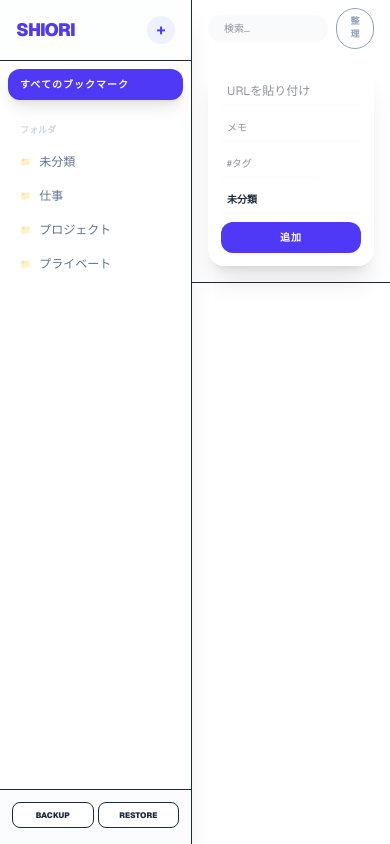
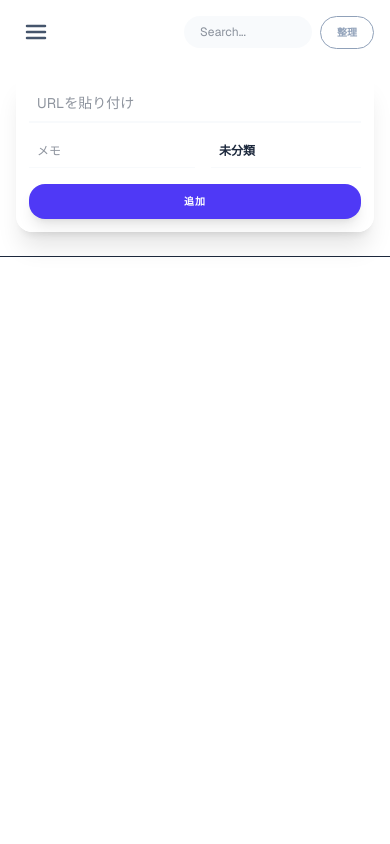
Before and after one commit to Krola37/Shiori, a Next.js app: page / in a window 390 px wide. Built offline with nearby package versions, Linux system fonts and the light colour scheme.

Commit message:
Update page.js

```diff
--- a/app/page.js
+++ b/app/page.js
@@ -1,7 +1,7 @@
 "use client";
 import { useState, useEffect, useRef, useMemo } from "react";
 
-export default function ShioriResponsiveExplorer() {
+export default function ShioriSidebarExplorer() {
   const [bookmarks, setBookmarks] = useState([]);
   const [folders, setFolders] = useState(["未分類", "仕事", "プロジェクト", "プライベート"]);
   const [expandedFolders, setExpandedFolders] = useState(["すべて"]);
@@ -16,12 +16,16 @@ export default function ShioriResponsiveExplorer() {
   const [contextMenu, setContextMenu] = useState(null);
   const [isEditMode, setIsEditMode] = useState(false);
   const [selectedIds, setSelectedIds] = useState([]);
-  const [editingBookmark, setEditingBookmark] = useState(null);
   const [gridCols, setGridCols] = useState(6);
   const [sortType, setSortType] = useState("date");
+  const [isSidebarOpen, setIsSidebarOpen] = useState(true); // サイドバーの状態
   const fileInputRef = useRef(null);
 
+  // 画面サイズに応じて初期の開閉状態を決定
   useEffect(() => {
+    if (window.innerWidth < 768) {
+      setIsSidebarOpen(false);
+    }
     const savedB = localStorage.getItem("shiori-data");
     const savedF = localStorage.getItem("shiori-folders");
     if (savedB) setBookmarks(JSON.parse(savedB));
@@ -52,7 +56,7 @@ export default function ShioriResponsiveExplorer() {
       try {
         const data = JSON.parse(event.target.result);
         if (data.bookmarks && data.folders) {
-          if (confirm("現在のデータが上書きされます。よろしいですか？")) {
+          if (confirm("データを上書きしますか？")) {
             setBookmarks(data.bookmarks);
             setFolders(data.folders);
             alert("復元完了。");
@@ -96,34 +100,39 @@ export default function ShioriResponsiveExplorer() {
   return (
     <div className="flex h-screen overflow-hidden bg-slate-50 text-slate-800 font-sans antialiased text-left" onClick={() => { setContextMenu(null); setShowSuggest(false); }}>
 
-      {/* 1. Sidebar: スマホでは少し幅を狭める設定 */}
-      <aside className="w-48 md:w-64 border-r bg-white flex flex-col shrink-0 shadow-xl z-50">
-        <div className="p-4 md:p-6 border-b flex justify-between items-center bg-slate-50/30">
-          <h1 className="text-lg md:text-xl font-black text-indigo-600 tracking-tighter cursor-pointer" onClick={() => setSelectedFolder("すべて")}>SHIORI</h1>
-          <button onClick={(e) => { e.stopPropagation(); const n = prompt("名?"); if(n && !folders.includes(n)) setFolders([...folders, n]); }} className="w-7 h-7 md:w-8 md:h-8 rounded-full bg-indigo-50 text-indigo-600 flex items-center justify-center hover:bg-indigo-600 hover:text-white transition-all font-bold">+</button>
+      {/* スマホ用背景オーバーレイ */}
+      {isSidebarOpen && (
+        <div className="fixed inset-0 bg-slate-900/20 backdrop-blur-sm z-[60] md:hidden" onClick={() => setIsSidebarOpen(false)} />
+      )}
+
+      {/* 1. Sidebar: 開閉アニメーション付 */}
+      <aside className={`fixed md:relative h-full border-r bg-white flex flex-col shrink-0 shadow-xl z-[70] transition-all duration-300 ease-in-out ${isSidebarOpen ? "w-64 translate-x-0" : "w-0 -translate-x-full md:translate-x-0 md:w-0 overflow-hidden border-none"}`}>
+        <div className="p-6 border-b flex justify-between items-center bg-slate-50/30 min-w-[256px]">
+          <h1 className="text-xl font-black text-indigo-600 tracking-tighter cursor-pointer" onClick={() => setSelectedFolder("すべて")}>SHIORI</h1>
+          <button onClick={(e) => { e.stopPropagation(); const n = prompt("フォルダ名?"); if(n && !folders.includes(n)) setFolders([...folders, n]); }} className="w-8 h-8 rounded-full bg-indigo-50 text-indigo-600 flex items-center justify-center hover:bg-indigo-600 hover:text-white transition-all font-bold">+</button>
         </div>
-        <div className="flex-1 overflow-y-auto p-2 md:p-4 space-y-0.5">
-          <div onClick={() => setSelectedFolder("すべて")} className={`px-3 md:px-4 py-2 rounded-xl cursor-pointer text-[10px] md:text-xs font-black uppercase tracking-widest ${selectedFolder === "すべて" ? "bg-indigo-600 text-white shadow-lg" : "text-slate-400 hover:bg-slate-50"}`}>すべてのブックマーク</div>
-          <div className="mt-6 md:mt-8 px-3 md:px-4 mb-2 md:mb-3 text-[9px] md:text-[10px] font-black text-slate-300 uppercase">フォルダ</div>
+        <div className="flex-1 overflow-y-auto p-4 space-y-0.5 min-w-[256px]">
+          <div onClick={() => { setSelectedFolder("すべて"); if(window.innerWidth < 768) setIsSidebarOpen(false); }} className={`px-4 py-2 rounded-xl cursor-pointer text-xs font-black uppercase tracking-widest ${selectedFolder === "すべて" ? "bg-indigo-600 text-white shadow-lg" : "text-slate-400 hover:bg-slate-50"}`}>すべてのブックマーク</div>
+          <div className="mt-8 px-4 mb-3 text-[10px] font-black text-slate-300 uppercase">フォルダ</div>
           {folders.map(f => {
             const level = f.split("/").length - 1;
             const isHidden = f.split("/").slice(0, -1).some(p => !expandedFolders.includes(f.substring(0, f.indexOf(p) + p.length)));
             if (isHidden) return null;
             return (
-              <div key={f} onClick={() => setSelectedFolder(f)} onContextMenu={(e) => { e.preventDefault(); e.stopPropagation(); setContextMenu({x: e.pageX, y: e.pageY, item: f, type: 'folder'}); }}
-                   className={`px-3 md:px-4 py-2 rounded-xl cursor-pointer text-xs md:text-sm flex items-center gap-2 md:gap-3 transition-all ${selectedFolder === f ? "bg-indigo-50 text-indigo-600 font-bold" : "text-slate-500 hover:bg-slate-50"}`}
-                   style={{ marginLeft: `${level * 0.8}rem`, borderLeft: level > 0 ? '1px solid #e2e8f0' : 'none' }}>
-                <span onClick={e => { e.stopPropagation(); setExpandedFolders(p => p.includes(f) ? p.filter(x => x !== f) : [...p, f]); }} className="opacity-40 font-mono text-[9px] cursor-pointer">{folders.some(c => c.startsWith(f + "/")) ? (expandedFolders.includes(f) ? "▼" : "▶") : (level > 0 ? "└" : "📁")}</span>
+              <div key={f} onClick={() => { setSelectedFolder(f); if(window.innerWidth < 768) setIsSidebarOpen(false); }}
+                   onContextMenu={(e) => { e.preventDefault(); e.stopPropagation(); setContextMenu({x: e.pageX, y: e.pageY, item: f, type: 'folder'}); }}
+                   className={`px-4 py-2.5 rounded-xl cursor-pointer text-sm flex items-center gap-3 transition-all ${selectedFolder === f ? "bg-indigo-50 text-indigo-600 font-bold" : "text-slate-500 hover:bg-slate-50"}`}
+                   style={{ marginLeft: `${level * 1.2}rem`, borderLeft: level > 0 ? '1px solid #e2e8f0' : 'none' }}>
+                <span onClick={e => { e.stopPropagation(); setExpandedFolders(p => p.includes(f) ? p.filter(x => x !== f) : [...p, f]); }} className="opacity-40 font-mono text-[10px] cursor-pointer">{folders.some(c => c.startsWith(f + "/")) ? (expandedFolders.includes(f) ? "▼" : "▶") : (level > 0 ? "└" : "📁")}</span>
                 <span className="truncate flex-1">{f.split("/").pop()}</span>
               </div>
             );
           })}
         </div>
-        {/* Backup Area */}
-        <div className="p-3 md:p-4 border-t bg-slate-50/50 space-y-1 md:space-y-2">
-          <div className="flex gap-1 md:gap-2">
-            <button onClick={exportBackup} className="flex-1 py-1.5 md:py-2 rounded-lg bg-white border text-[8px] md:text-[9px] font-black uppercase hover:bg-indigo-50 transition-all">Backup</button>
-            <button onClick={() => fileInputRef.current.click()} className="flex-1 py-1.5 md:py-2 rounded-lg bg-white border text-[8px] md:text-[9px] font-black uppercase hover:bg-indigo-50 transition-all">Restore</button>
+        <div className="p-4 border-t bg-slate-50/50 space-y-2 min-w-[256px]">
+          <div className="flex gap-2">
+            <button onClick={exportBackup} className="flex-1 py-2 rounded-lg bg-white border text-[9px] font-black uppercase hover:bg-indigo-50 transition-all shadow-sm">Backup</button>
+            <button onClick={() => fileInputRef.current.click()} className="flex-1 py-2 rounded-lg bg-white border text-[9px] font-black uppercase hover:bg-indigo-50 transition-all shadow-sm">Restore</button>
           </div>
           <input type="file" ref={fileInputRef} onChange={importBackup} accept=".json" className="hidden" />
         </div>
@@ -132,53 +141,61 @@ export default function ShioriResponsiveExplorer() {
       {/* 2. Main Area */}
       <div className="flex-1 flex flex-col min-w-0 bg-white relative">
         <div className="sticky top-0 z-40 bg-white/70 backdrop-blur-2xl border-b px-4 md:px-8">
-          <header className="h-14 md:h-16 flex items-center justify-between gap-4">
-            <div className="hidden sm:block text-[10px] font-black text-slate-400 uppercase tracking-widest truncate">{selectedFolder.replace(/\//g, " / ")}</div>
+          <header className="h-16 flex items-center justify-between gap-4">
+            <div className="flex items-center gap-4">
+              {/* ハンバーガーメニューボタン */}
+              <button onClick={() => setIsSidebarOpen(!isSidebarOpen)} className="p-2 hover:bg-slate-100 rounded-xl transition-all">
+                <svg width="24" height="24" viewBox="0 0 24 24" fill="none" stroke="currentColor" strokeWidth="2.5" strokeLinecap="round" strokeLinejoin="round" className="text-slate-600">
+                  <line x1="3" y1="12" x2="21" y2="12"></line>
+                  <line x1="3" y1="6" x2="21" y2="6"></line>
+                  <line x1="3" y1="18" x2="21" y2="18"></line>
+                </svg>
+              </button>
+              <div className="hidden sm:block text-[10px] font-black text-slate-400 uppercase tracking-widest truncate max-w-[200px]">{selectedFolder.replace(/\//g, " / ")}</div>
+            </div>
+
             <div className="flex-1 flex gap-2 md:gap-6 items-center justify-end">
-              <div className="hidden md:flex items-center gap-3">
-                <span className="text-[10px] font-black text-slate-400">列数</span>
+              <div className="hidden lg:flex items-center gap-3">
+                <span className="text-[10px] font-black text-slate-400 uppercase">Grid</span>
                 <input type="range" min="1" max="10" value={gridCols} onChange={e => setGridCols(parseInt(e.target.value))} className="w-24 accent-indigo-600 h-1 bg-slate-100 rounded-lg appearance-none cursor-pointer" />
               </div>
-              <input type="text" placeholder="検索..." value={searchQuery} onChange={e => setSearchQuery(e.target.value)} className="bg-slate-100/50 px-4 md:px-5 py-1.5 md:py-2 rounded-full text-[10px] md:text-xs outline-none flex-1 max-w-[120px] md:max-w-[200px] focus:ring-2 ring-indigo-200" />
-              <button onClick={() => {setIsEditMode(!isEditMode); setSelectedIds([]);}} className={`text-[9px] md:text-[10px] font-black px-3 md:px-4 py-1.5 md:py-2 rounded-full border transition-all ${isEditMode ? "bg-red-500 text-white border-red-500" : "text-slate-400"}`}>整理</button>
+              <input type="text" placeholder="Search..." value={searchQuery} onChange={e => setSearchQuery(e.target.value)} className="bg-slate-100/50 px-4 md:px-5 py-2 rounded-full text-xs outline-none w-32 md:w-48 focus:ring-2 ring-indigo-200" />
+              <button onClick={() => {setIsEditMode(!isEditMode); setSelectedIds([]);}} className={`text-[10px] font-black px-4 py-2 rounded-full border transition-all ${isEditMode ? "bg-red-500 text-white border-red-500" : "text-slate-400 hover:border-indigo-400"}`}>整理</button>
             </div>
           </header>
 
           {!isEditMode ? (
-            <div className="pb-4 md:pb-6 pt-2">
-              <form onSubmit={handleAddBookmark} className="max-w-5xl mx-auto flex flex-col gap-2 md:gap-3 bg-white/80 p-3 md:p-5 rounded-2xl md:rounded-[2.5rem] shadow-xl border border-white backdrop-blur-md">
-                <input type="url" placeholder="URLを貼り付け" value={url} onChange={e => setUrl(e.target.value)} className="w-full p-1.5 border-b border-slate-50 text-xs md:text-sm outline-none focus:border-indigo-400" required disabled={isFetching} />
-                <div className="flex flex-wrap md:flex-nowrap gap-2 md:gap-4 relative">
-                  <input type="text" placeholder="メモ" value={memo} onChange={e => setMemo(e.target.value)} className="flex-1 min-w-[120px] p-1.5 text-[10px] md:text-xs border-b border-slate-50 outline-none" />
-                  <input type="text" placeholder="#タグ" value={tags} onChange={e => setTags(e.target.value)} className="w-24 md:w-32 p-1.5 text-[10px] md:text-xs border-b border-slate-50 outline-none" />
-                  <div className="relative flex-1 min-w-[120px]">
-                    <input type="text" placeholder="保存先..." value={targetFolder} onFocus={() => setShowSuggest(true)} onChange={e => setTargetFolder(e.target.value)} className="w-full p-1.5 text-[10px] md:text-xs border-b border-slate-50 outline-none font-bold" />
+            <div className="pb-6 pt-2">
+              <form onSubmit={handleAddBookmark} className="max-w-5xl mx-auto flex flex-col gap-3 bg-white/80 p-3 md:p-5 rounded-2xl md:rounded-[2.5rem] shadow-xl border border-white backdrop-blur-md">
+                <input type="url" placeholder="URLを貼り付け" value={url} onChange={e => setUrl(e.target.value)} className="w-full p-2 border-b-2 border-slate-50 text-sm outline-none focus:border-indigo-400" required disabled={isFetching} />
+                <div className="flex flex-wrap md:flex-nowrap gap-4 relative">
+                  <input type="text" placeholder="メモ" value={memo} onChange={e => setMemo(e.target.value)} className="flex-1 min-w-[150px] p-2 text-xs border-b border-slate-50 outline-none" />
+                  <div className="relative flex-1 min-w-[150px]">
+                    <input type="text" placeholder="保存先..." value={targetFolder} onFocus={() => setShowSuggest(true)} onChange={e => setTargetFolder(e.target.value)} className="w-full p-2 text-xs border-b border-slate-50 outline-none font-bold" />
                     {showSuggest && (
-                      <div className="absolute top-full mt-1 w-full bg-white rounded-lg shadow-2xl p-1 z-[100] max-h-40 overflow-y-auto border">
+                      <div className="absolute top-full mt-2 w-full bg-white rounded-xl shadow-2xl p-1 z-[100] max-h-40 overflow-y-auto border">
                         {folders.map(f => (
-                          <div key={f} onClick={() => {setTargetFolder(f); setShowSuggest(false);}} className="p-2 text-[9px] md:text-[10px] font-bold text-slate-600 hover:bg-indigo-50 cursor-pointer rounded">📁 {f}</div>
+                          <div key={f} onClick={() => {setTargetFolder(f); setShowSuggest(false);}} className="p-2 text-[10px] font-bold text-slate-600 hover:bg-indigo-50 cursor-pointer rounded-lg">📁 {f}</div>
                         ))}
                       </div>
                     )}
                   </div>
-                  <button type="submit" disabled={isFetching} className="w-full md:w-auto bg-indigo-600 text-white px-6 py-2 rounded-xl text-[10px] font-black uppercase tracking-widest hover:bg-indigo-700 disabled:opacity-30">{isFetching ? "..." : "追加"}</button>
+                  <button type="submit" disabled={isFetching} className="w-full md:w-auto bg-indigo-600 text-white px-8 py-2.5 rounded-2xl text-[10px] font-black uppercase tracking-widest hover:bg-indigo-700 shadow-lg disabled:opacity-30">{isFetching ? "..." : "追加"}</button>
                 </div>
               </form>
             </div>
           ) : (
-            <div className="py-4 md:py-6 bg-indigo-50/80 flex justify-center gap-4">
-              <span className="text-[10px] font-black text-indigo-600 self-center">{selectedIds.length}件選択</span>
-              <button onClick={() => {const d = prompt("移動先?"); if(d && folders.includes(d)) {setBookmarks(bs=>bs.map(b=>selectedIds.includes(b.id)?{...b, folder:d}:b)); setSelectedIds([]); setIsEditMode(false);}}} className="bg-white border px-4 py-1.5 rounded-lg text-[9px] font-black uppercase shadow-sm">移動</button>
-              <button onClick={() => {if(confirm("削除?")) {setBookmarks(bs=>bs.filter(b=>!selectedIds.includes(b.id))); setSelectedIds([]); setIsEditMode(false);}}} className="bg-red-500 text-white px-4 py-1.5 rounded-lg text-[9px] font-black uppercase shadow-lg">削除</button>
+            <div className="py-6 bg-indigo-50/80 backdrop-blur-md flex justify-center gap-6 animate-in slide-in-from-top rounded-b-3xl mx-4">
+              <span className="text-xs font-black text-indigo-600 self-center uppercase">{selectedIds.length} SELECTED</span>
+              <button onClick={() => {const d = prompt("移動先?"); if(d && folders.includes(d)) {setBookmarks(bs=>bs.map(b=>selectedIds.includes(b.id)?{...b, folder:d}:b)); setSelectedIds([]); setIsEditMode(false);}}} className="bg-white border px-6 py-2 rounded-xl text-[10px] font-black uppercase shadow-sm">Move</button>
+              <button onClick={() => {if(confirm("削除?")) {setBookmarks(bs=>bs.filter(b=>!selectedIds.includes(b.id))); setSelectedIds([]); setIsEditMode(false);}}} className="bg-red-500 text-white px-6 py-2 rounded-xl text-[10px] font-black uppercase shadow-lg">Delete</button>
             </div>
           )}
         </div>
 
-        {/* 3. Bookmark Grid: スマホでは強制的にリスト風の1列にする */}
         <main className="flex-1 overflow-y-auto p-4 md:p-8 custom-scrollbar">
           <div className="grid gap-4 md:gap-8"
                style={{ gridTemplateColumns: `repeat(var(--cols, ${gridCols}), minmax(0, 1fr))` }}>
-            {/* CSS変数でスマホ時は1列に上書き */}
             <style jsx>{`
               div { --cols: 1; }
               @media (min-width: 768px) { div { --cols: ${gridCols}; } }
@@ -187,39 +204,23 @@ export default function ShioriResponsiveExplorer() {
             {filteredAndSortedBookmarks.map((bm) => (
               <div key={bm.id}
                    onClick={() => isEditMode && (selectedIds.includes(bm.id) ? setSelectedIds(selectedIds.filter(i => i !== bm.id)) : setSelectedIds([...selectedIds, bm.id]))}
-                   onContextMenu={(e) => { e.preventDefault(); e.stopPropagation(); setContextMenu({x: e.pageX, y: e.pageY, item: bm, type: 'bookmark'}); }}
-                   className={`group bg-white rounded-2xl md:rounded-[2.2rem] p-3 md:p-5 shadow-sm hover:shadow-xl transition-all relative border-2 flex md:flex-col gap-3 md:gap-0 ${isEditMode && selectedIds.includes(bm.id) ? "border-indigo-600 scale-95" : "border-transparent"}`}>
-
-                {/* スマホではサムネイルを小さく横に配置 */}
-                <div className="w-20 h-14 md:w-full md:h-auto md:aspect-video rounded-xl overflow-hidden bg-slate-100 border border-slate-50 shrink-0 shadow-inner">
-                  {bm.ogImage ? <img src={bm.ogImage} className="w-full h-full object-cover" /> : <div className="w-full h-full flex items-center justify-center text-[8px] text-slate-200 font-black uppercase">No Image</div>}
+                   className={`group bg-white rounded-2xl md:rounded-[2.2rem] p-3 md:p-5 shadow-sm hover:shadow-2xl transition-all relative border-2 flex md:flex-col gap-4 md:gap-0 ${isEditMode && selectedIds.includes(bm.id) ? "border-indigo-600 scale-95" : "border-transparent"}`}>
+                <div className="w-24 h-16 md:w-full md:h-auto md:aspect-video rounded-xl overflow-hidden bg-slate-100 border border-slate-50 shrink-0 shadow-inner">
+                  {bm.ogImage ? <img src={bm.ogImage} className="w-full h-full object-cover" /> : <div className="w-full h-full flex items-center justify-center text-[8px] text-slate-200 font-black uppercase tracking-widest">No Image</div>}
                 </div>
-
-                <div className="flex-1 flex flex-col justify-center md:mt-4 overflow-hidden text-left">
-                  <h3 className="text-[11px] md:text-[12px] font-bold text-slate-800 line-clamp-1 md:line-clamp-2 leading-tight tracking-tight">{bm.title}</h3>
+                <div className="flex-1 flex flex-col justify-center md:mt-4 overflow-hidden">
+                  <h3 className="text-[11px] md:text-[12px] font-bold text-slate-800 line-clamp-2 leading-tight tracking-tight">{bm.title}</h3>
                   {bm.memo && <p className="text-[9px] md:text-[10px] text-slate-400 line-clamp-1 italic mt-1">"{bm.memo}"</p>}
                   <div className="flex flex-wrap gap-1 mt-2">
-                    {bm.tags?.map(t => <span key={t} className="text-[8px] font-black text-indigo-500 bg-indigo-50 px-1.5 py-0.5 rounded-full">#{t}</span>)}
+                    {bm.tags?.map(t => <span key={t} className="text-[8px] font-black text-indigo-500 bg-indigo-50 px-2 py-0.5 rounded-full">#{t}</span>)}
                   </div>
                 </div>
-
                 {!isEditMode && <a href={bm.url} target="_blank" rel="noopener noreferrer" className="absolute inset-0"></a>}
               </div>
             ))}
           </div>
         </main>
       </div>
-
-      {/* ポップアップ類 */}
-      {contextMenu && (
-        <div className="fixed z-[100] bg-white shadow-2xl border border-slate-100 rounded-xl overflow-hidden py-1 w-40 md:w-48 text-[10px] font-black uppercase tracking-widest animate-in fade-in" style={{ top: contextMenu.y, left: contextMenu.x }} onClick={e => e.stopPropagation()}>
-          {contextMenu.type === 'bookmark' ? (
-            <div className="px-5 py-3 hover:bg-red-50 text-red-500 cursor-pointer" onClick={() => { if(confirm("削除?")) setBookmarks(bs=>bs.filter(b=>b.id!==contextMenu.item.id)); setContextMenu(null); }}>削除</div>
-          ) : (
-            <div className="px-5 py-3 hover:bg-indigo-50 cursor-pointer text-indigo-600" onClick={() => { const n=prompt("子フォルダ名?"); if(n) { const nP=`${contextMenu.item}/${n.trim()}`; setFolders([...folders, nP]); } setContextMenu(null); }}>子フォルダ追加</div>
-          )}
-        </div>
-      )}
     </div>
   );
 }
```
